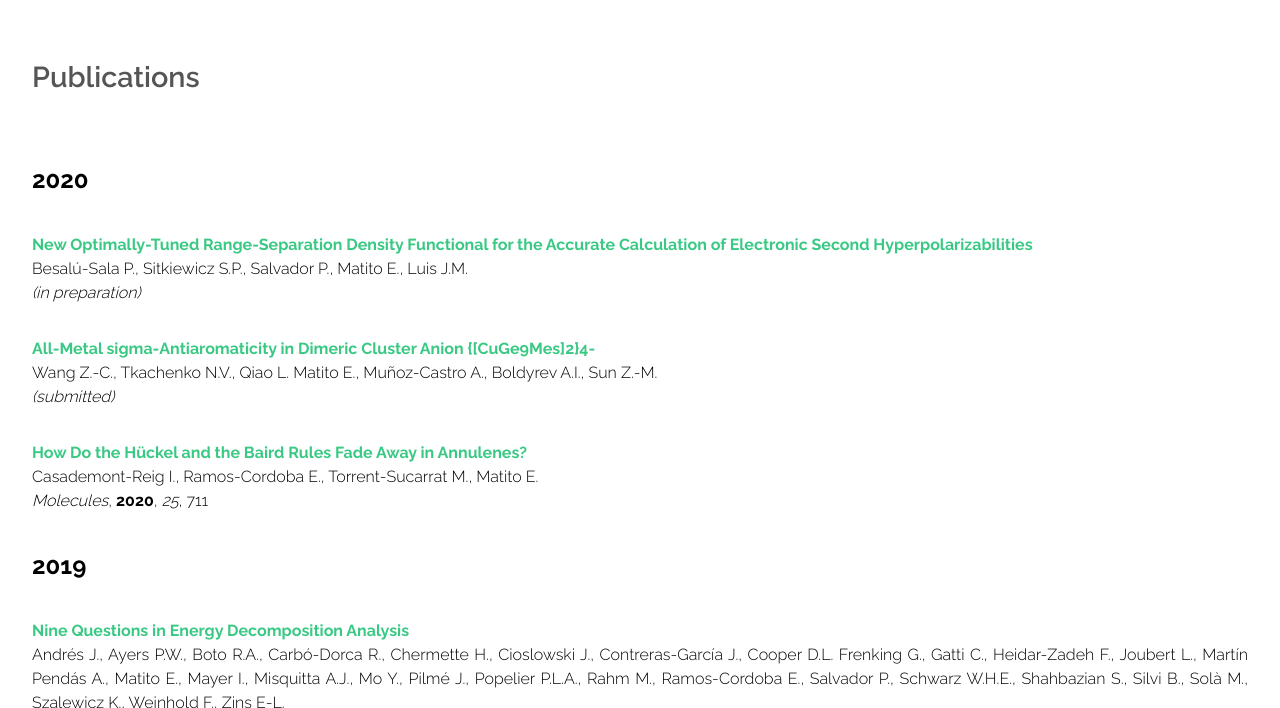
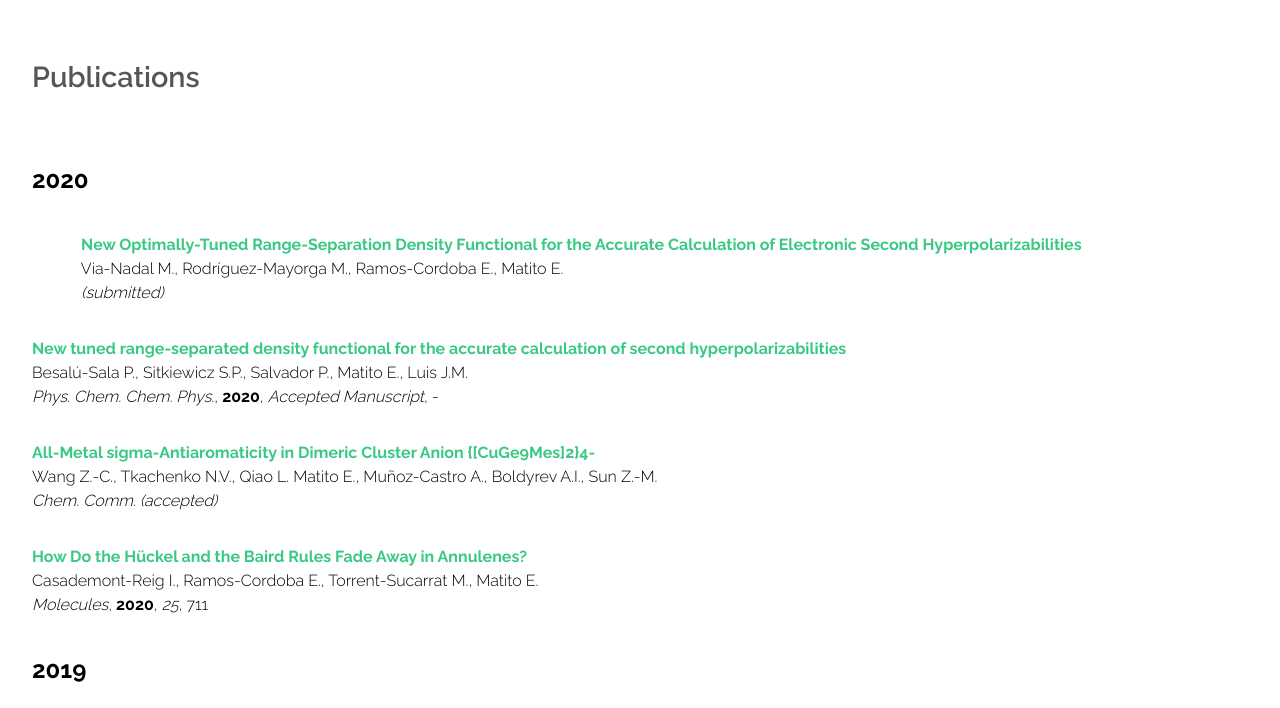
Before and after one commit to old-jekyll-templates/Horizons-Jekyll-Theme, a Jekyll site: the page built from publications.html, in a window 1280 px wide and 900 px high, cut to the strip 192-900 px from the top of the window. Built offline with Jekyll 4.4.1, drawn with Linux system fonts in a browser that asks for light colours.

Commit message:
Update publications.html

```diff
--- a/publications.html
+++ b/publications.html
@@ -59,16 +59,21 @@ layout: main
 <p style="text-align:justify; text-justify:inter-ideograph;"> <font color="#000000";font-size:14.0000pt><b><h2 id="2020">2020</h2></b></font></p>
 
 <p style="text-align:justify; text-justify:inter-ideograph;"> <font color="#000000">
-            <a href=
-   target="_blank" style="text-decoration:none"><b> New Optimally-Tuned Range-Separation Density Functional for the Accurate Calculation of Electronic Second Hyperpolarizabilities</b></font><br>
-            <font color="#000000"> Besalú-Sala P., Sitkiewicz S.P., Salvador P., Matito E., Luis J.M.</font><br>
-            <font color="#000000"> <i> (in preparation)</i>
+            <a href=
+   target="_blank" style="text-decoration:none"><b> New Optimally-Tuned Range-Separation Density Functional for the Accurate Calculation of Electronic Second Hyperpolarizabilities</b></font><br>
+            <font color="#000000"> Via-Nadal M., Rodríguez-Mayorga M., Ramos-Cordoba E., Matito E.</font><br>
+            <font color="#000000"> <i> (submitted)</i>
+
+<p style="text-align:justify; text-justify:inter-ideograph;"> <font color="#000000">
+            <a href=https://pubs.rsc.org/en/Content/ArticleLanding/2020/CP/D0CP01291B#!divAbstract target="_blank" style="text-decoration:none"><b>New tuned range-separated density functional for the accurate calculation of second hyperpolarizabilities</b></a></font><br>
+            <font color="#000000"> Besalú-Sala P., Sitkiewicz S.P., Salvador P., Matito E., Luis J.M. </font><br>
+            <font color="#000000"> <i> Phys. Chem. Chem. Phys.</i>, <b>2020</b>, <i>Accepted Manuscript</i>, - </font> </p>
 
 	<p style="text-align:justify; text-justify:inter-ideograph;"> <font color="#000000">
             <a href=
    target="_blank" style="text-decoration:none"><b> All-Metal sigma-Antiaromaticity in Dimeric Cluster Anion {[CuGe9Mes]2}4-</b></a </font><br>
             <font color="#000000">  Wang Z.-C., Tkachenko N.V., Qiao L. Matito E., Muñoz-Castro A., Boldyrev A.I., Sun Z.-M.</font><br>
-            <font color="#000000"> <i> (submitted)</i>
+            <font color="#000000"> <i> Chem. Comm. (accepted)</i>
 
 	 <p style="text-align:justify; text-justify:inter-ideograph;"> <font color="#000000">
             <a href= https://www.mdpi.com/1420-3049/25/3/711
```
